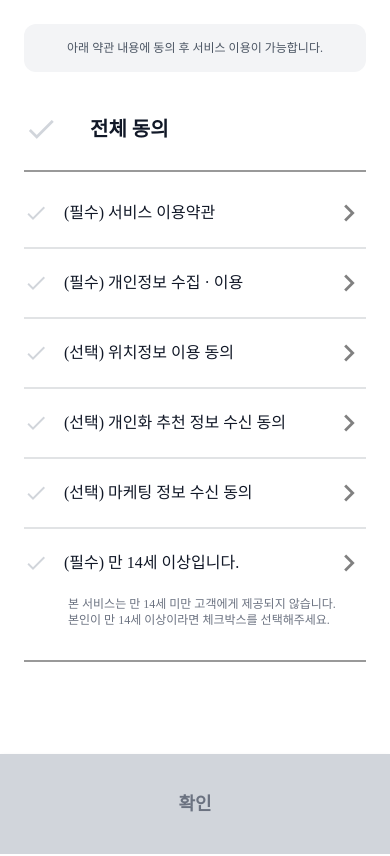
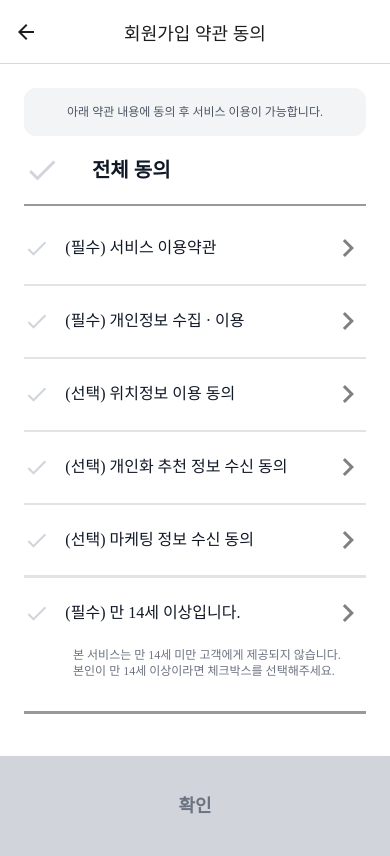
Before and after one commit to dehmivor/wetraver, a React Native app: screen /JoinMembership in a window 390 px wide. Built offline with nearby package versions, Linux system fonts and the light colour scheme.

Commit message:
fix-layout/auth add status bar and header navigation

```diff
--- a/src/navigation/RootNavigator.tsx
+++ b/src/navigation/RootNavigator.tsx
@@ -27,6 +27,8 @@ const RootNavigator = () => {
     <Stack.Navigator
       screenOptions={{
         headerShown: false,
+        statusBarStyle: 'dark',
+        statusBarColor: '#FFFFFF',
       }}
       initialRouteName="Login"
     >
@@ -43,6 +45,8 @@ const RootNavigator = () => {
         component={JoinMembershipScreen}
         options={{
           title: '약관동의',
+          headerShown: true,
+          headerTitleAlign: 'center',
         }}
       />
       <Stack.Screen
@@ -50,20 +54,26 @@ const RootNavigator = () => {
         component={JoinMembershipPhoneNumberScreen}
         options={{
           title: '신규 회원 가입',
+          headerShown: true,
+          headerTitleAlign: 'center',
         }}
       />
       <Stack.Screen
         name="JoinMembershipPhoneNumberCheck"
         component={JoinMembershipPhoneNumberCheckScreen}
         options={{
-          title: '전화번호 인증하기',
+          title: '신규 회원 가입',
+          headerShown: true,
+          headerTitleAlign: 'center',
         }}
       />
       <Stack.Screen
         name="JoinMembershipEmail"
         component={JoinMembershipEmailScreen}
         options={{
-          title: '신규 회원 가입',
+          title: '전화번호 인증하기',
+          headerShown: true,
+          headerTitleAlign: 'center',
         }}
       />
       <Stack.Screen
@@ -71,6 +81,8 @@ const RootNavigator = () => {
         component={JoinMembershipEmailCheckScreen}
         options={{
           title: '이메일 인증하기',
+          headerShown: true,
+          headerTitleAlign: 'center',
         }}
       />
       <Stack.Screen
@@ -78,6 +90,8 @@ const RootNavigator = () => {
         component={JoinMembershipVerificationScreen}
         options={{
           title: '가입 완료하기',
+          headerShown: true,
+          headerTitleAlign: 'center',
         }}
       />
 
--- a/src/screens/auth/JoinMembershipScreen.tsx
+++ b/src/screens/auth/JoinMembershipScreen.tsx
@@ -1,5 +1,6 @@
 import React, { useState, useLayoutEffect } from 'react';
 import { View, StyleSheet, TouchableOpacity, ScrollView } from 'react-native';
+import { scale, verticalScale, moderateScale } from 'react-native-size-matters';
 import Container from '../../components/layout/Container';
 import Text from '../../components/ui/Text';
 import Divider from '../../components/ui/Divider';
@@ -71,7 +72,7 @@ const JoinMembershipScreen: React.FC = () => {
         >
           <MaterialIcons
             name="done"
-            size={34}
+            size={moderateScale(34)}
             color={allChecked ? colors.primary : colors.gray[300]}
           />
           <View>
@@ -159,7 +160,7 @@ const AgreementItem: React.FC<{
     >
       <MaterialIcons
         name="done"
-        size={24}
+        size={moderateScale(24)}
         color={checked ? colors.primary : colors.gray[300]}
       />
       <View style={styles.itemLabelWrap}>
@@ -167,14 +168,14 @@ const AgreementItem: React.FC<{
           {label}
         </Text>
       </View>
-      <MaterialIcons name="keyboard-arrow-right" size={34} color="gray" />
+      <MaterialIcons name="keyboard-arrow-right" size={moderateScale(34)} color="gray" />
     </TouchableOpacity>
   );
 };
 
 const styles = StyleSheet.create({
   scrollContent: {
-    paddingBottom: spacing['3xl'],
+    paddingBottom: spacing['xs'],
   },
   noteWrap: {
     backgroundColor: colors.gray[100],
@@ -182,27 +183,27 @@ const styles = StyleSheet.create({
     paddingHorizontal: spacing.md,
     borderRadius: borderRadius.lg,
     alignItems: 'center',
-    marginBottom: spacing.lg,
+    marginBottom: spacing.sm,
   },
   allWrap: {
     flexDirection: 'row',
     alignItems: 'center',
     gap: spacing.md,
-    paddingVertical: spacing.md,
+    paddingVertical: spacing.sm,
   },
   allText: {
     marginLeft: spacing.md,
   },
   boldDivider: {
-    height: 2,
+    height: verticalScale(2),
     backgroundColor: 'rgba(0, 0, 0, 0.5)',
     marginVertical: spacing.sm,
     opacity: 0.8,
   },
   thinDivider: {
-    paddingVertical: 1,
+    paddingVertical: verticalScale(1),
     backgroundColor: '#E1E3E5',
-    marginVertical: 1,
+    marginVertical: verticalScale(1),
   },
   itemRow: {
     flexDirection: 'row',
@@ -214,14 +215,14 @@ const styles = StyleSheet.create({
     marginLeft: spacing.md,
   },
   helperWrap: {
-    marginLeft: 44,
+    marginLeft: scale(44),
     marginBottom: spacing.lg,
   },
   footer: {
     position: 'absolute',
     left: 0,
     right: 0,
-    bottom: -10,
+    bottom: -verticalScale(10),
     borderTopColor: '#EBF0F5',
   },
 });
```
